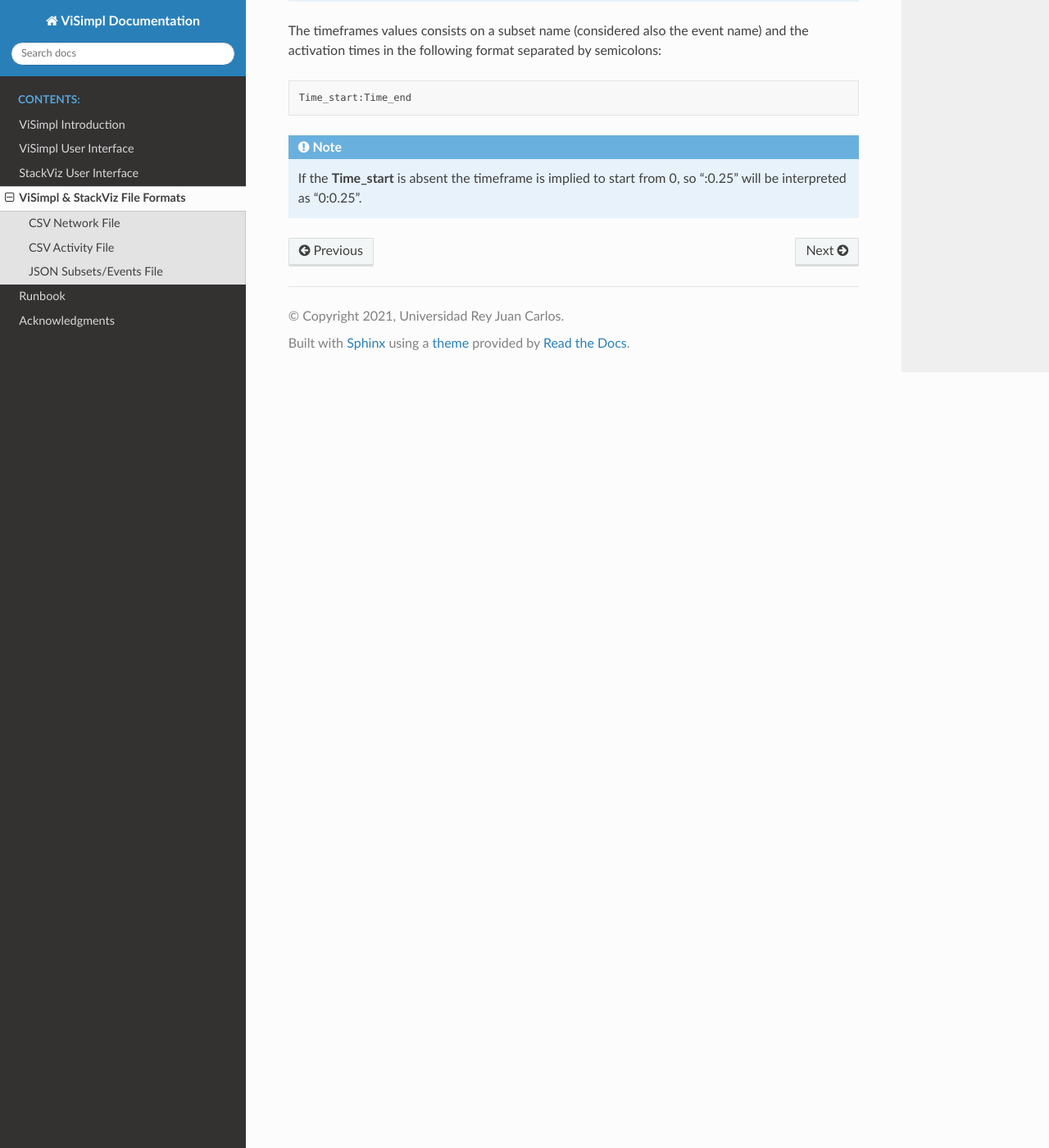
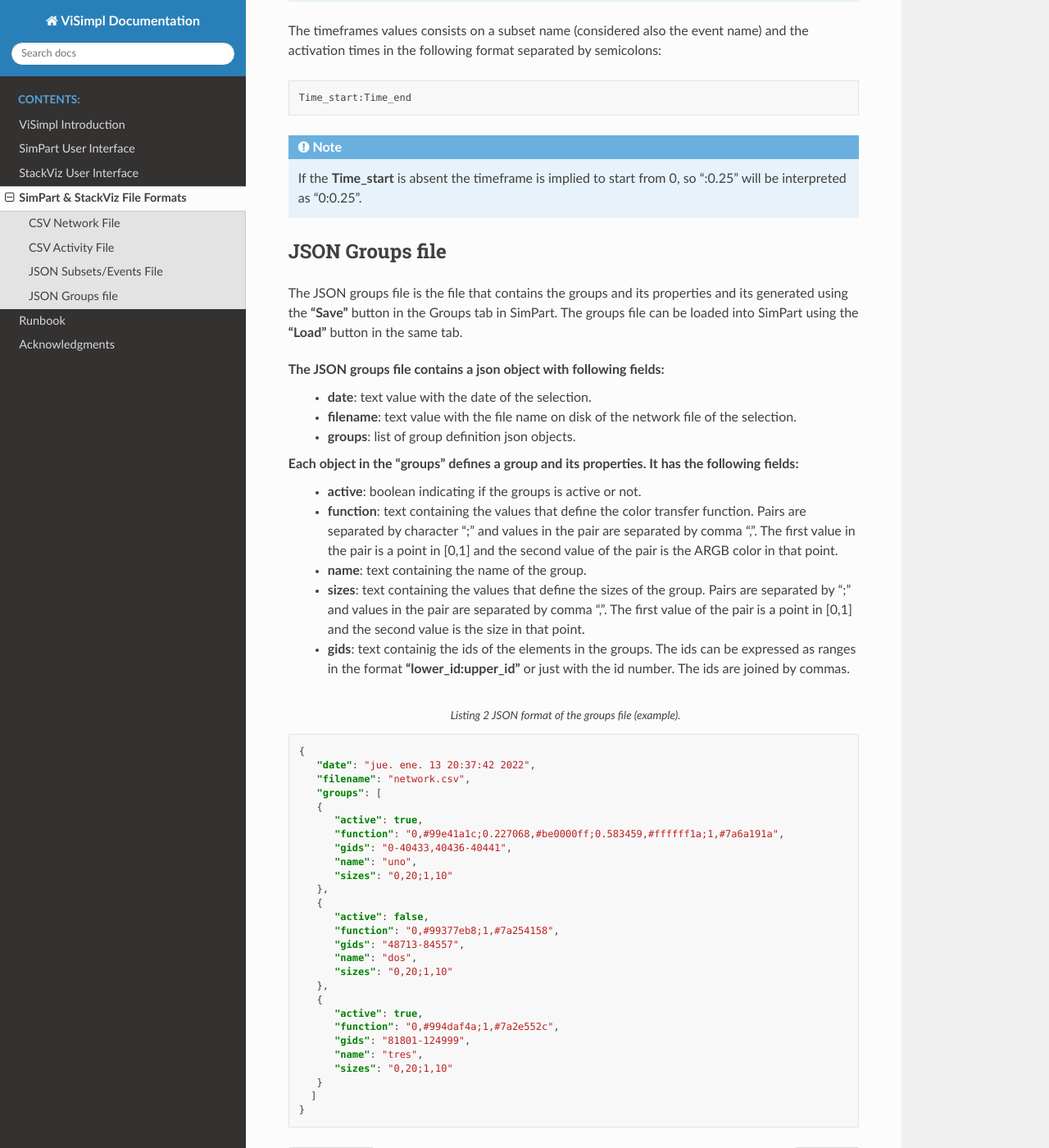
Before and after one commit to vg-lab/ViSimplDocs, a Sphinx documentation site: the page built from source/04-Formats.rst, in a window 1280 px wide and 1400 px high, scrolled down 1700 px. Shown: the whole window at 82% size. Built offline with Sphinx 7.4.7 and the Read the Docs theme 2.0.0, drawn with Linux system fonts in a browser that asks for light colours; some of the changed text lies outside the part shown.

Commit message:
Updated SimPart group load and save.

```diff
--- a/source/04-Formats.rst
+++ b/source/04-Formats.rst
@@ -1,10 +1,10 @@
 ===============================
-ViSimpl & StackViz File Formats
+SimPart & StackViz File Formats
 ===============================
 
-This section specifies in detail the open formats used by ViSimpl and StackViz to read and store data, for information about how BlueConfig and HDF5 file formats store networks (called circuits) and activity data refer to the specifications of those formats.
+This section specifies in detail the open formats used by ViSimpl to read and store data, for information about how BlueConfig and HDF5 file formats store networks (called circuits) and activity data refer to the specifications of those formats.
 
-Both ViSimpl and StackViz work with a network definition with positions in space and spike activation information. The network file specifies the 3D positions of the elements of the network and the activity file specifies the moment in time the each element has a spike ocurrence.
+Both SimPart and StackViz work with a network definition with positions in space and spike activation information. The network file specifies the 3D positions of the elements of the network and the activity file specifies the moment in time the each element has a spike ocurrence.
 
 ----------------
 CSV Network File
@@ -77,3 +77,52 @@ The timeframes values consists on a subset name (considered also the event name)
 .. note::
 
     If the **Time_start** is absent the timeframe is implied to start from 0, so ":0.25" will be interpreted as "0:0.25".
+
+----------------
+JSON Groups file
+----------------
+
+The JSON groups file is the file that contains the groups and its properties and its generated using the **"Save"** button in the Groups tab in SimPart. The groups file can be loaded into SimPart using the **"Load"** button in the same tab.
+
+The JSON groups file contains a json object with following fields:
+ - **date**: text value with the date of the selection.
+ - **filename**: text value with the file name on disk of the network file of the selection.
+ - **groups**: list of group definition json objects.
+
+Each object in the "groups" defines a group and its properties. It has the following fields:
+ - **active**: boolean indicating if the groups is active or not.
+ - **function**: text containing the values that define the color transfer function. Pairs are separated by character ";" and values in the pair are separated by comma ",". The first value in the pair is a point in [0,1] and the second value of the pair is the ARGB color in that point.
+ - **name**: text containing the name of the group.
+ - **sizes**: text containing the values that define the sizes of the group. Pairs are separated by ";" and values in the pair are separated by comma ",". The first value of the pair is a point in [0,1] and the second value is the size in that point.
+ - **gids**: text containig the ids of the elements in the groups. The ids can be expressed as ranges in the format **"lower_id:upper_id"** or just with the id number. The ids are joined by commas.
+
+.. code-block:: json
+   :caption: JSON format of the groups file (example).
+
+   {
+      "date": "jue. ene. 13 20:37:42 2022",
+      "filename": "network.csv",
+      "groups": [
+      {
+         "active": true,
+         "function": "0,#99e41a1c;0.227068,#be0000ff;0.583459,#ffffff1a;1,#7a6a191a",
+         "gids": "0-40433,40436-40441",
+         "name": "uno",
+         "sizes": "0,20;1,10"
+      },
+      {
+         "active": false,
+         "function": "0,#99377eb8;1,#7a254158",
+         "gids": "48713-84557",
+         "name": "dos",
+         "sizes": "0,20;1,10"
+      },
+      {
+         "active": true,
+         "function": "0,#994daf4a;1,#7a2e552c",
+         "gids": "81801-124999",
+         "name": "tres",
+         "sizes": "0,20;1,10"
+      }
+     ]
+   }
```
Also changed, not shown: source/02-ViSimplUserInterface.rst (+17 -2 lines), source/05-Runbook.rst (+5 -5 lines), source/images/RBimage011.png, source/images/RBimage012.png, source/images/RBimage015.png, source/images/VSImage013.png, source/images/VSImage014.png (added).
